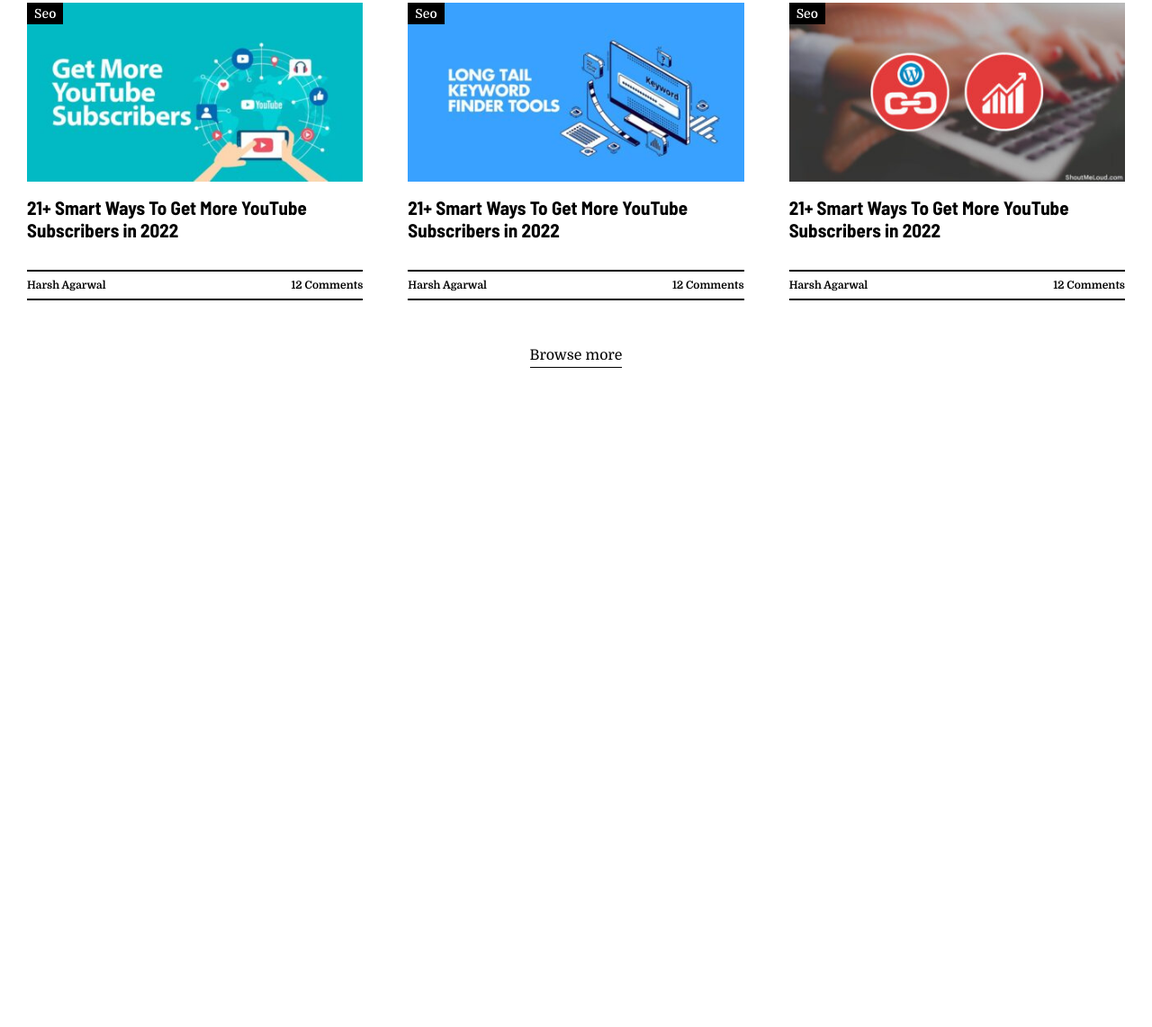
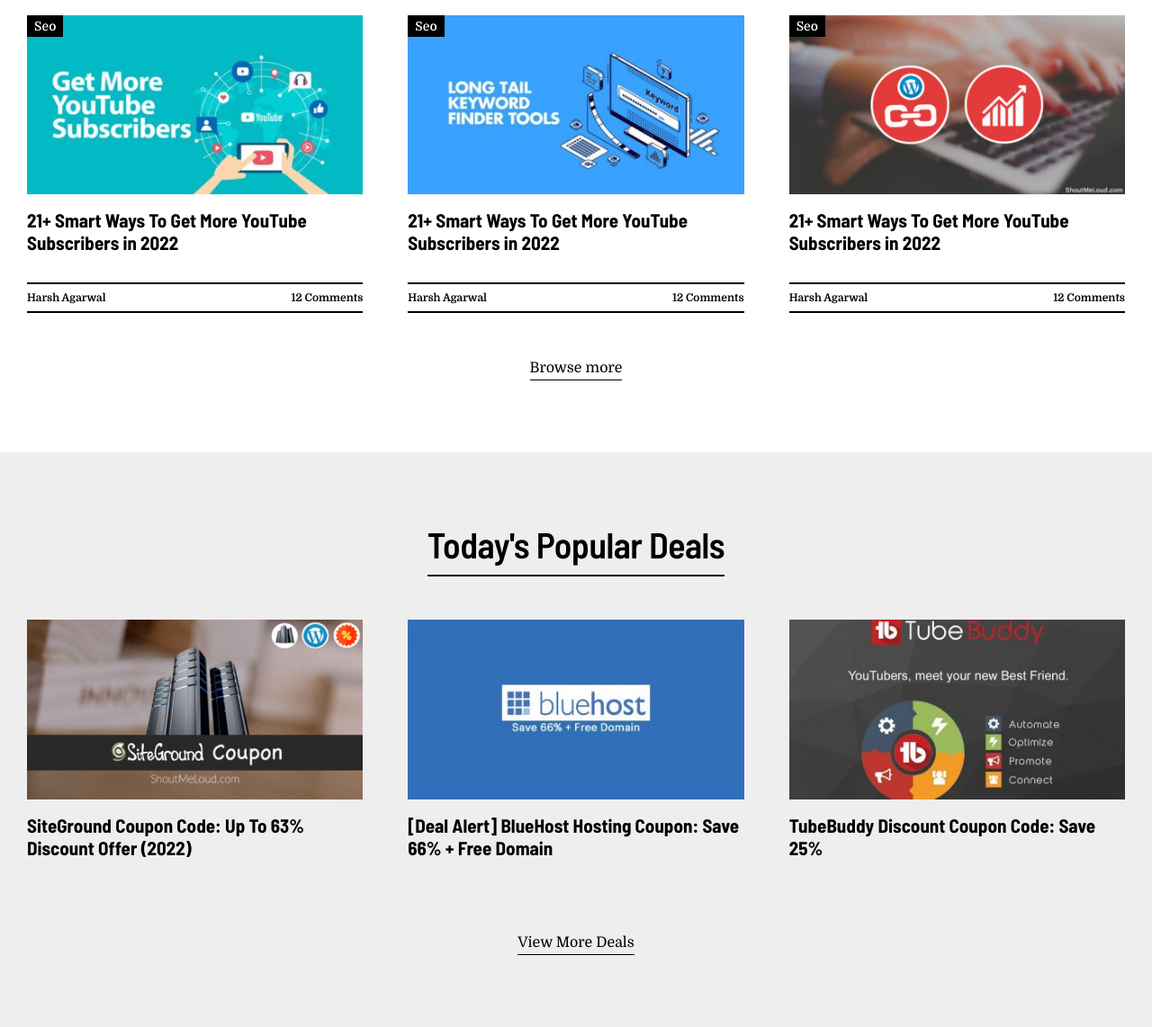
Before and after one commit to jibin3301/blogger, a website: page index.html in a window 1280 px wide. Shown: the part 1153-2295 px from the top of the page at 90% size. Before the commit the page ends 1642 px from the top, so only its background shows below. Drawn offline with Linux system fonts and the light colour scheme.

Commit message:
Added deals section

```diff
--- a/index.html
+++ b/index.html
@@ -157,6 +157,45 @@
                 <a href="#" class="btn-text u-fancy-font">Browse more</a>
             </div>
         </section>
+
+        <section class="section-deals u-padding-block-10">
+            <h2 class="heading-secondary u-center-text u-margin-bottom-8">
+                <span class="u-inline-block u-border-bottom u-padding-bottom-4">Today's Popular Deals</span>
+            </h2>
+
+            <div class="u-wrapper section-trending__wrapper u-center u-margin-bottom-8">
+                <div class="post">
+                    <a href="#" class="post__img-link u-margin-bottom-4">
+                        <img class="post__img" src="img/deal-1.png" alt="img">
+                    </a>
+                    <h3 class="heading__teritiary u-margin-bottom-7">
+                        <a href="#">SiteGround Coupon Code: Up To 63% Discount Offer (2022)</a>
+                    </h3>
+                </div>
+
+                <div class="post">
+                    <a href="#" class="post__img-link u-margin-bottom-4">
+                        <img class="post__img" src="img/deal-2.jpg" alt="img">
+                    </a>
+                    <h3 class="heading__teritiary u-margin-bottom-7">
+                        <a href="#">[Deal Alert] BlueHost Hosting Coupon: Save 66% + Free Domain</a>
+                    </h3>
+                </div>
+
+                <div class="post">
+                    <a href="#" class="post__img-link u-margin-bottom-4">
+                        <img class="post__img" src="img/deal-3.jpg" alt="img">
+                    </a>
+                    <h3 class="heading__teritiary u-margin-bottom-7">
+                        <a href="#">TubeBuddy Discount Coupon Code: Save 25%</a>
+                    </h3>
+                </div>
+            </div>
+
+            <div class="u-center-text">
+                <a href="#" class="btn-text u-fancy-font">View More Deals</a>
+            </div>
+        </section>
     </main>
 </body>
 </html>
--- a/sass/layout/_header.scss
+++ b/sass/layout/_header.scss
@@ -25,7 +25,7 @@
 
     &__logo-img {
         display: block;
-        max-width: 15.7rem;
+        width: 17.4rem;
         height: auto;
     }
 
--- a/sass/pages/_home.scss
+++ b/sass/pages/_home.scss
@@ -57,3 +57,7 @@
         }
     }
 }
+
+.section-deals {
+    background-color: #eee;
+}
```
Also changed, not shown: css/style.css, img/deal-1.png (added), img/deal-2.jpg (added), img/deal-3.jpg (added), img/logo.png.
